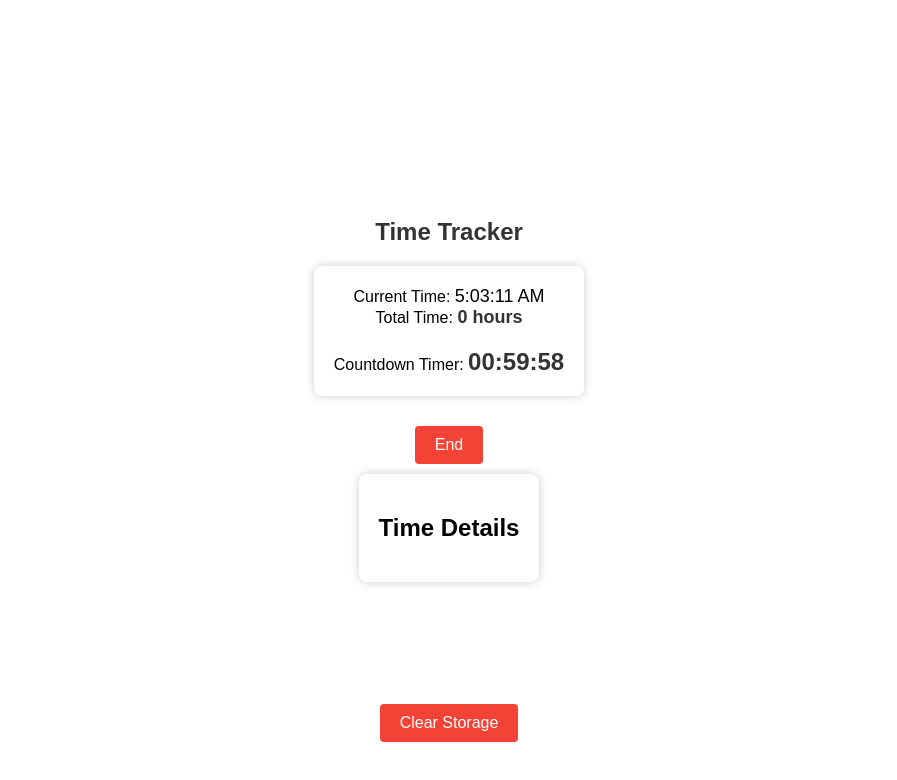
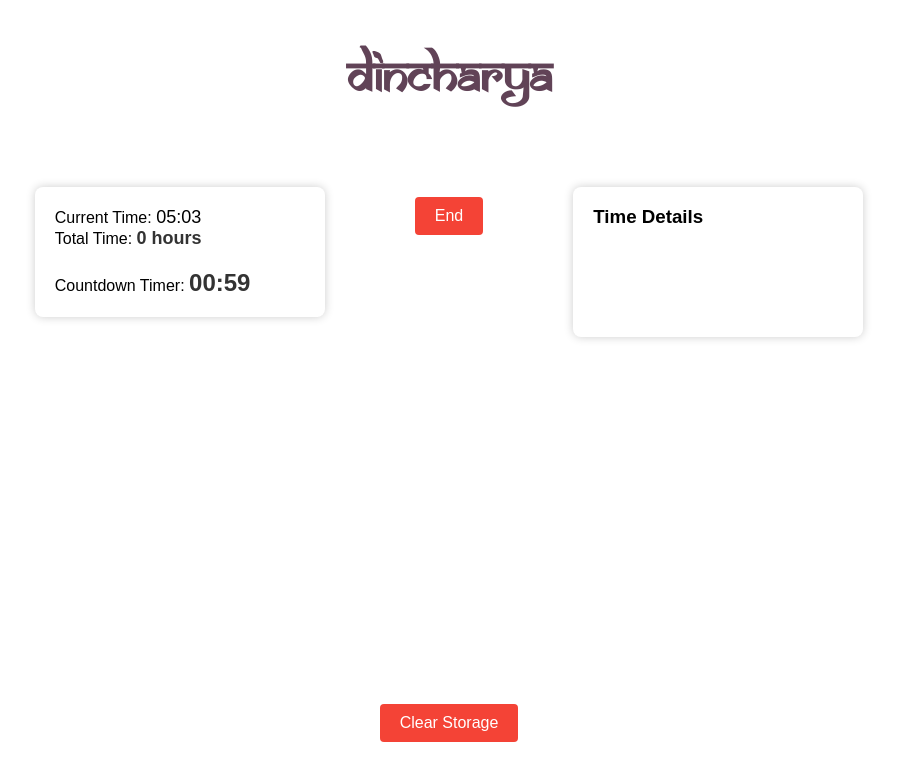
Before and after one commit to devajay07/timeTracker, a plain HTML site: page index.html in a window 1280 px wide. Both pictures are taken after a click on the button "Start". Shown: the whole page, without its empty margins (191-1088 px from the left). Drawn offline with Linux system fonts and the light colour scheme.

Commit message:
third commit

```diff
--- a/index.css
+++ b/index.css
@@ -1,4 +1,10 @@
 /* Reset default margin and padding */
+@font-face {
+  font-family: "theFont";
+  src: url("./SAMARN__.TTF") format("truetype");
+  /* Add other font properties if needed */
+}
+
 body,
 h1,
 p,
@@ -9,21 +15,23 @@ li {
 }
 
 /* Set a background color and center content */
-body {
+.timer-body {
   background-color: #ffffff;
   display: flex;
-  flex-direction: column;
-  align-items: center;
   justify-content: center;
-  height: 100vh;
+  gap: 5rem;
   font-family: Arial, sans-serif;
 }
 
 /* Style the header */
-h1 {
-  font-size: 24px;
-  margin-bottom: 20px;
-  color: #333;
+
+.brand {
+  font-family: "theFont";
+  font-size: 3rem;
+  text-align: center;
+  margin: 3rem 0 5rem 0;
+  /* margin-bottom: 26rem; */
+  color: rgb(97, 67, 87);
 }
 
 /* Style the timer section */
@@ -31,8 +39,8 @@ h1 {
   background-color: #fff;
   padding: 20px;
   border-radius: 8px;
+  width: 250px;
   box-shadow: 0px 0px 10px rgba(0, 0, 0, 0.2);
-  text-align: center;
   margin-bottom: 20px;
 }
 
@@ -60,11 +68,10 @@ button {
 /* Style the time details section */
 #timeDetails {
   background-color: #fff;
-  padding: 20px;
+  padding: 0px 20px;
   border-radius: 8px;
   box-shadow: 0px 0px 10px rgba(0, 0, 0, 0.2);
-  text-align: center;
-  max-width: 400px;
+  width: 250px;
   overflow-y: auto;
 }
 
--- a/index.html
+++ b/index.html
@@ -5,7 +5,8 @@
     <link rel="stylesheet" href="index.css" />
   </head>
   <body>
-    <h1>Time Tracker</h1>
+    <h1 class="brand">dincharya</h1>
+    <div class="timer-body">
       <div id="timer">
         <p>Current Time: <span id="currentTime"></span></p>
         <p>Total Time: <span id="totalTime">0 hours</span></p>
@@ -13,13 +14,16 @@
           <p>Countdown Timer: <span id="countdownDisplay">00:00:00</span></p>
         </div>
       </div>
+      <div class="buttons">
         <button id="startButton">Start</button>
         <button id="endButton">End</button>
+      </div>
       <div id="timeDetails">
-      <h2>Time Details</h2>
+        <h3>Time Details</h3>
         <ul id="timeList"></ul>
       </div>
       <button id="clearStorageButton">Clear Storage</button>
+    </div>
   </body>
   <script src="index.js"></script>
 </html>
--- a/index.js
+++ b/index.js
@@ -12,6 +12,10 @@ document.addEventListener("DOMContentLoaded", function () {
   let totalTime = 0;
   let timeDetails = [];
 
+  function formatTime(time) {
+    return time < 10 ? `0${time}` : time;
+  }
+
   function startCountdown() {
     countdownElement.style.display = "block";
     const endTime = new Date().getTime() + 60 * 60 * 1000; // 1 hour in milliseconds
@@ -23,30 +27,29 @@ document.addEventListener("DOMContentLoaded", function () {
 
       if (timeLeft <= 0) {
         clearInterval(countdownInterval);
-        countdownDisplay.textContent = "00:00:00";
+        countdownDisplay.textContent = "00:00"; // Removed seconds display
         countdownElement.style.display = "none";
       } else {
-        const hours = Math.floor(
-          (timeLeft % (1000 * 60 * 60 * 24)) / (1000 * 60 * 60)
-        );
+        const hours = Math.floor(timeLeft / (1000 * 60 * 60));
         const minutes = Math.floor((timeLeft % (1000 * 60 * 60)) / (1000 * 60));
-        const seconds = Math.floor((timeLeft % (1000 * 60)) / 1000);
         countdownDisplay.textContent = `${formatTime(hours)}:${formatTime(
           minutes
-        )}:${formatTime(seconds)}`;
+        )}`;
       }
-    }
-
-    function formatTime(time) {
-      return time < 10 ? `0${time}` : time;
     }
   }
 
   // Function to update the current time display
   function updateCurrentTime() {
     const now = new Date();
-    currentTimeElement.textContent = now.toLocaleTimeString();
+    const hours = now.getHours();
+    const minutes = now.getMinutes();
+    currentTimeElement.textContent = `${formatTime(hours)}:${formatTime(
+      minutes
+    )}`;
   }
+
+  updateCurrentTime();
 
   // Function to start the timer
   startButton.addEventListener("click", function () {
@@ -66,8 +69,12 @@ document.addEventListener("DOMContentLoaded", function () {
       const timeDiff = (endTime - startTime) / 3600000; // Convert milliseconds to hours
       totalTime += timeDiff;
       timeDetails.push({
-        start: startTime.toLocaleTimeString(),
-        end: endTime.toLocaleTimeString(),
+        start: `${formatTime(startTime.getHours())}:${formatTime(
+          startTime.getMinutes()
+        )}`,
+        end: `${formatTime(endTime.getHours())}:${formatTime(
+          endTime.getMinutes()
+        )}`,
       });
 
       // Update the UI
@@ -77,9 +84,11 @@ document.addEventListener("DOMContentLoaded", function () {
 
       // Update the time details list
       const listItem = document.createElement("li");
-      listItem.textContent = `${
-        timeDetails.length
-      }. ${startTime.toLocaleTimeString()} - ${endTime.toLocaleTimeString()}`;
+      listItem.textContent = `${timeDetails.length}. ${formatTime(
+        startTime.getHours()
+      )}:${formatTime(startTime.getMinutes())} - ${formatTime(
+        endTime.getHours()
+      )}:${formatTime(endTime.getMinutes())}`;
       timeList.appendChild(listItem);
 
       // Save data to local storage
@@ -106,9 +115,10 @@ document.addEventListener("DOMContentLoaded", function () {
     });
   }
 
-  // Update the current time every second
-  setInterval(updateCurrentTime, 1000);
+  // Update the current time every minute
+  setInterval(updateCurrentTime, 60000);
 });
+
 const clearStorageButton = document.getElementById("clearStorageButton");
 
 // Function to clear local storage
@@ -117,7 +127,6 @@ function clearLocalStorage() {
   localStorage.removeItem("timeDetails");
   totalTime = 0;
   timeDetails = [];
-  // totalTimeElement.textContent = "0 hours";
   timeList.innerHTML = ""; // Clear the time details list
 }
 
@@ -125,8 +134,6 @@ clearStorageButton.addEventListener("click", function () {
   const confirmation = confirm("Are you sure you want to clear all data?");
   if (confirmation) {
     clearLocalStorage();
-    location.reload(true);
+    location.reload(true); // Reload the page after clearing storage
   }
 });
-
-// ... Existing code ...
```
Also changed, not shown: SAMARN__.TTF (added). Lines whose indentation alone changed are shown as unchanged.
